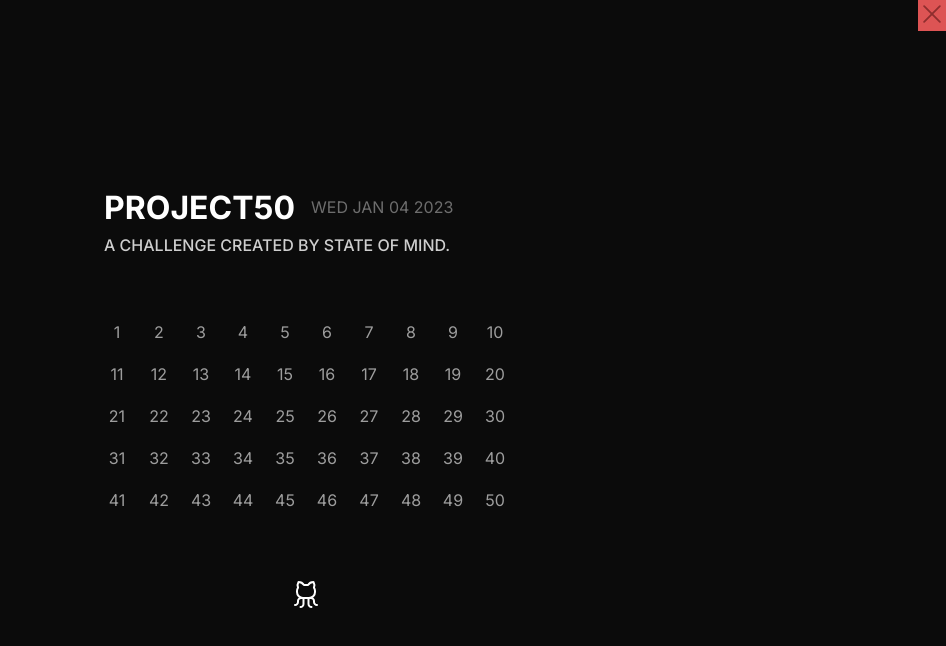
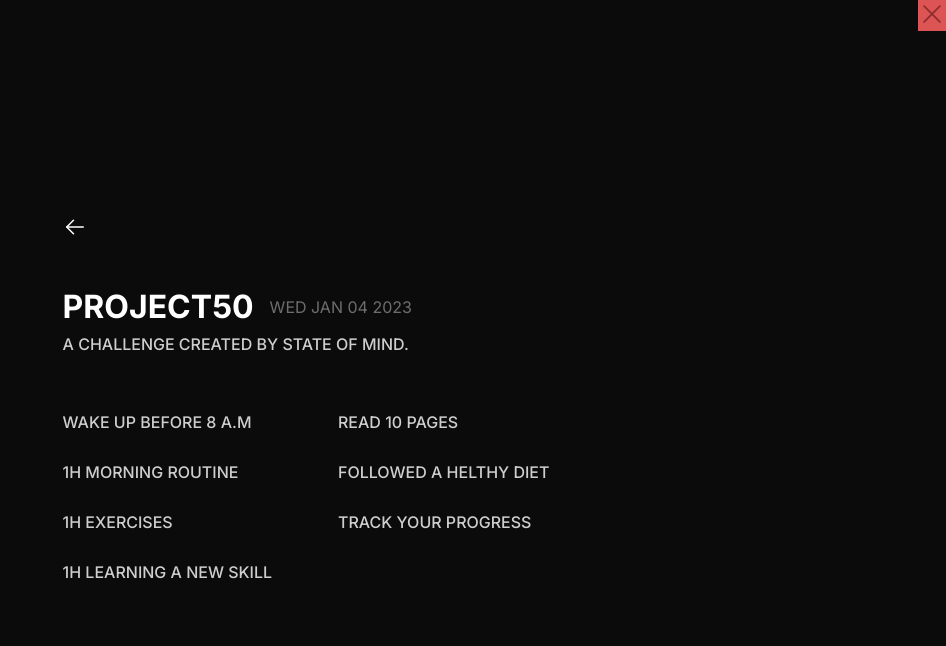
Before and after one commit to KarineBrandelli/calendar-project50, a React (Vite) app: page / in a window 1280 px wide. Shown: the top 646 px of the page, without its empty margins (334-1280 px from the left). Built offline with nearby package versions, Linux system fonts and the light colour scheme.

Commit message:
build: import Day component

```diff
--- a/src/pages/Home/Home.jsx
+++ b/src/pages/Home/Home.jsx
@@ -1,15 +1,17 @@
 import { Header } from '../../components/Header/Header';
 import { Calendar } from '../../components/Calendar/Calendar';
 import { Footer } from '../../components/Footer/Footer';
+import { Day } from '../../components/Day/Day';
 
 import './Home.css';
 
 export const Home = () => {
   return (
     <div className="home-container">
-      <Header />
+      {/* <Header />
       <Calendar />
-      <Footer />
+      <Footer /> */}
+      <Day />
     </div>
-  );
-};
+  )
+}
```
